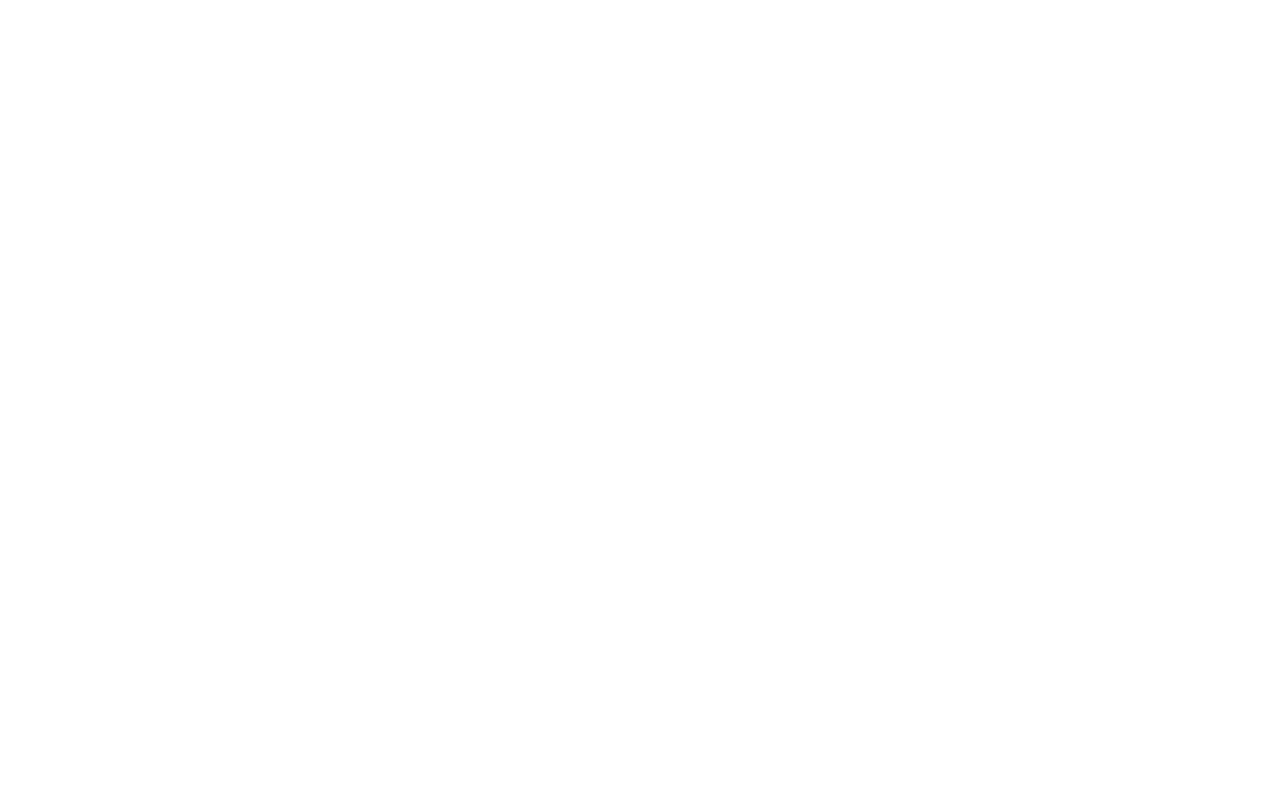
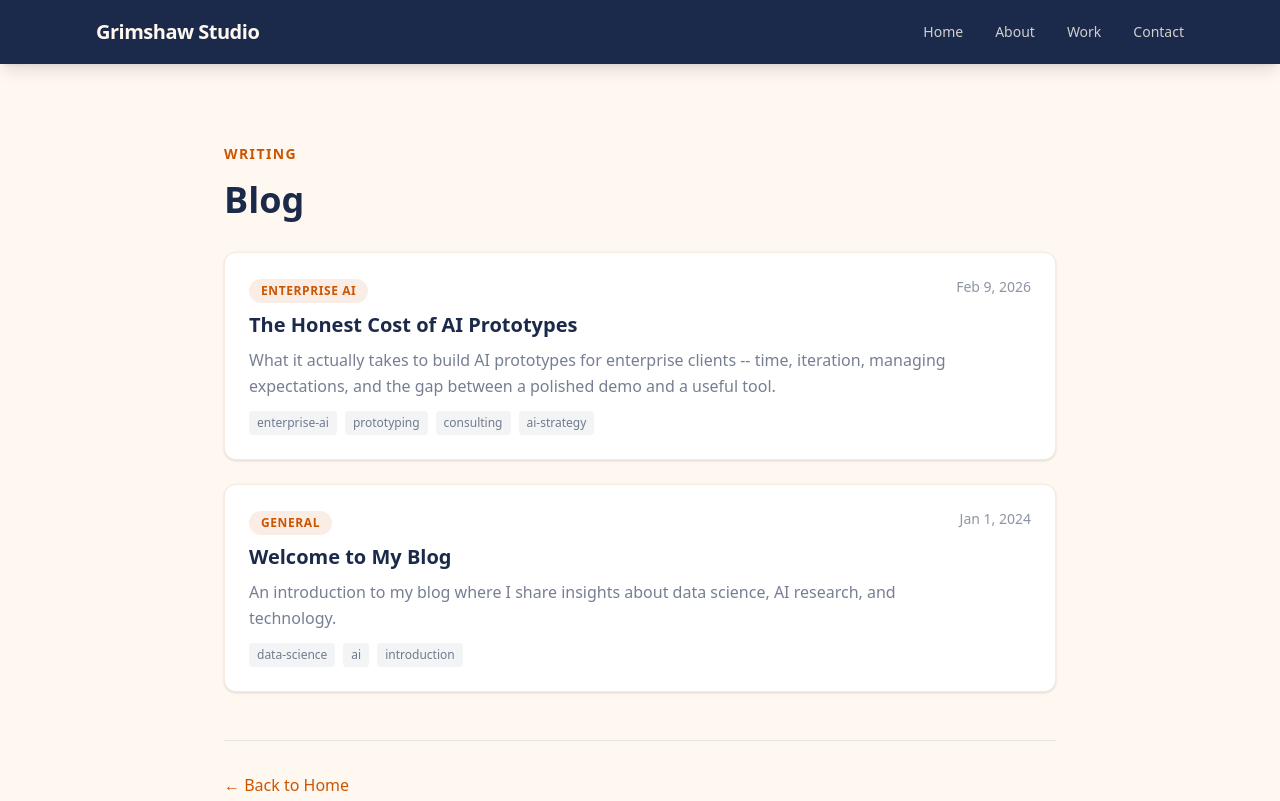
Before and after one commit to MaceGrim/grimshaw-studio, an Astro site in the folder SITE/: page /blog in a window 1280 px wide. Before the commit this address had no page. Shown: the top 801 px of the page. Built offline with nearby package versions, Linux system fonts and the light colour scheme; Astro itself is replaced by a stand-in of ours.

Commit message:
Add blog listing page, post template, and welcome post

```diff
--- /dev/null
+++ b/SITE/src/content/blog/welcome.md
@@ -0,0 +1,29 @@
+---
+title: "Welcome to My Blog"
+date: 2024-01-01
+tags: ["data-science", "ai", "introduction"]
+category: "General"
+description: "An introduction to my blog where I share insights about data science, AI research, and technology."
+---
+
+Welcome to my blog! I'm excited to share this space with you where I'll be writing about topics I'm passionate about: data science, artificial intelligence, and the intersection of technology with real-world problems.
+
+## What You Can Expect
+
+In this blog, you'll find:
+
+- **Technical tutorials** on data science and machine learning
+- **Research insights** from my work in AI
+- **Project deep-dives** showing how I approach complex problems
+- **Industry observations** and trends I'm following
+- **Tool reviews** and recommendations for data professionals
+
+## My Background
+
+I'm a data scientist and AI engineer with a passion for using technology to solve meaningful problems. My work spans machine learning, data visualization, and statistical analysis across various domains -- from enterprise AI consulting to Indigenous community empowerment through technology.
+
+## Let's Connect
+
+I'd love to hear from you! Feel free to reach out via [email](mailto:hello@grimshaw.studio).
+
+Stay tuned for more posts coming soon!
--- a/SITE/src/pages/blog/[...slug].astro
+++ b/SITE/src/pages/blog/[...slug].astro
@@ -58,7 +58,7 @@ const { Content } = await render(post);
 
       <!-- Back link -->
       <div class="mt-16 pt-8 border-t border-navy/10">
-        <a href="/" class="text-burnt-orange hover:underline font-medium">&larr; Back to Home</a>
+        <a href="/blog" class="text-burnt-orange hover:underline font-medium">&larr; Back to Blog</a>
       </div>
     </div>
   </article>
--- /dev/null
+++ b/SITE/src/pages/blog/index.astro
@@ -0,0 +1,55 @@
+---
+import { getCollection } from 'astro:content';
+import BaseLayout from '../../layouts/BaseLayout.astro';
+
+const posts = (await getCollection('blog')).sort((a, b) => {
+  const dateA = a.data.date ? new Date(a.data.date).getTime() : 0;
+  const dateB = b.data.date ? new Date(b.data.date).getTime() : 0;
+  return dateB - dateA;
+});
+---
+
+<BaseLayout title="Blog | Grimshaw Studio">
+  <section class="py-16 sm:py-20 bg-cream">
+    <div class="max-w-4xl mx-auto px-4 sm:px-6 lg:px-8">
+      <p class="text-burnt-orange font-semibold text-sm uppercase tracking-widest mb-4">Writing</p>
+      <h1 class="text-3xl sm:text-4xl font-bold text-navy mb-8">Blog</h1>
+
+      <div class="space-y-6">
+        {posts.map((post) => (
+          <a href={`/blog/${post.id}`} class="bg-white rounded-xl p-6 shadow-sm border border-cream-dark hover:shadow-md hover:border-burnt-orange/30 transition-all block">
+            <div class="flex flex-col sm:flex-row sm:items-start sm:justify-between gap-2">
+              <div>
+                {post.data.category && (
+                  <span class="inline-block px-3 py-1 bg-burnt-orange/10 text-burnt-orange text-xs font-semibold rounded-full mb-2 uppercase tracking-wider">
+                    {post.data.category}
+                  </span>
+                )}
+                <h2 class="text-xl font-bold text-navy">{post.data.title}</h2>
+                {post.data.description && (
+                  <p class="text-navy/60 mt-2 leading-relaxed">{post.data.description}</p>
+                )}
+                {post.data.tags && (
+                  <div class="flex flex-wrap gap-2 mt-3">
+                    {post.data.tags.map((tag: string) => (
+                      <span class="text-xs bg-navy/5 text-navy/60 px-2 py-1 rounded">{tag}</span>
+                    ))}
+                  </div>
+                )}
+              </div>
+              {post.data.date && (
+                <time class="text-sm text-navy/50 whitespace-nowrap" datetime={new Date(post.data.date).toISOString()}>
+                  {new Date(post.data.date).toLocaleDateString('en-US', { year: 'numeric', month: 'short', day: 'numeric' })}
+                </time>
+              )}
+            </div>
+          </a>
+        ))}
+      </div>
+
+      <div class="mt-12 pt-8 border-t border-navy/10">
+        <a href="/" class="text-burnt-orange hover:underline font-medium">&larr; Back to Home</a>
+      </div>
+    </div>
+  </section>
+</BaseLayout>
```
